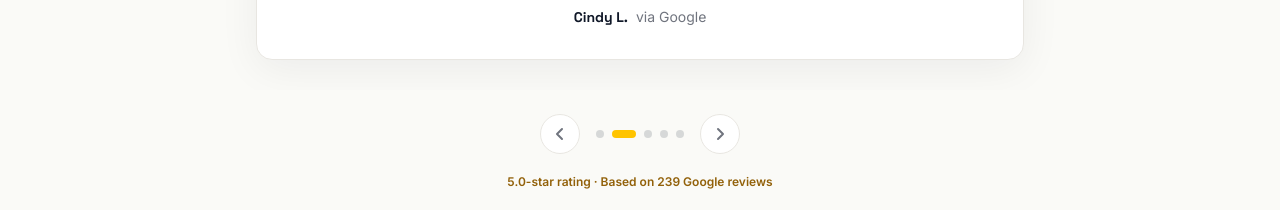
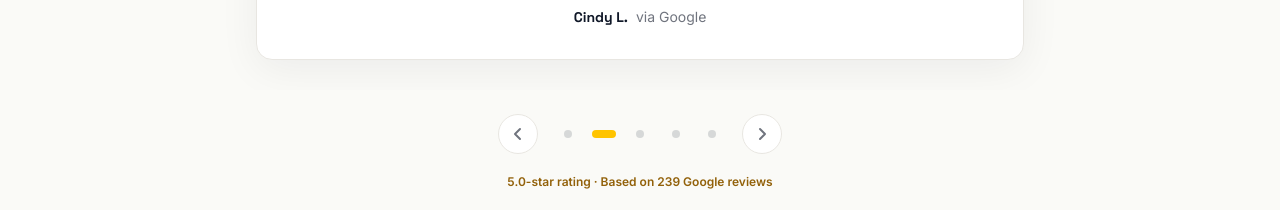
Before and after one commit to mohammadmuslimbenhasan/green-solar-world, a Next.js app: page /about in a window 1280 px wide. Shown: the part 2780-2990 px from the top of the page. Built offline with nearby package versions, Linux system fonts and the light colour scheme; no server answers; the database is empty.

Commit message:
A11y: product card aria-label/contrast, 28px review dot targets

```diff
--- a/components/ProductCard.tsx
+++ b/components/ProductCard.tsx
@@ -15,7 +15,6 @@ export default function ProductCard({ product, priority = false }: { product: Pr
       <Link
         href={`/products/${product.slug}/`}
         className="relative block overflow-hidden bg-white"
-        aria-label={product.name}
       >
         <ProductImage
           product={product}
@@ -43,7 +42,7 @@ export default function ProductCard({ product, priority = false }: { product: Pr
             {product.name}
           </Link>
         </h3>
-        <p className="line-clamp-2 text-[13px] leading-relaxed text-ink/55">{product.short}</p>
+        <p className="line-clamp-2 text-[13px] leading-relaxed text-ink/60">{product.short}</p>
 
         <div className="mt-auto flex items-end justify-between gap-3 pt-3">
           <div>
--- a/components/Reviews.tsx
+++ b/components/Reviews.tsx
@@ -99,10 +99,14 @@ export default function ReviewsCarousel({
               aria-selected={i === index}
               aria-label={`Review ${i + 1}`}
               onClick={() => setIndex(i)}
-              className={`h-2 rounded-full transition-all ${
-                i === index ? 'w-6 bg-amber' : 'w-2 bg-ink/15 hover:bg-ink/30'
-              }`}
-            />
+              className="grid h-7 w-7 place-items-center rounded-full"
+            >
+              <span
+                className={`block h-2 rounded-full transition-all ${
+                  i === index ? 'w-6 bg-amber' : 'w-2 bg-ink/15 hover:bg-ink/30'
+                }`}
+              />
+            </button>
           ))}
         </div>
         <button
```
